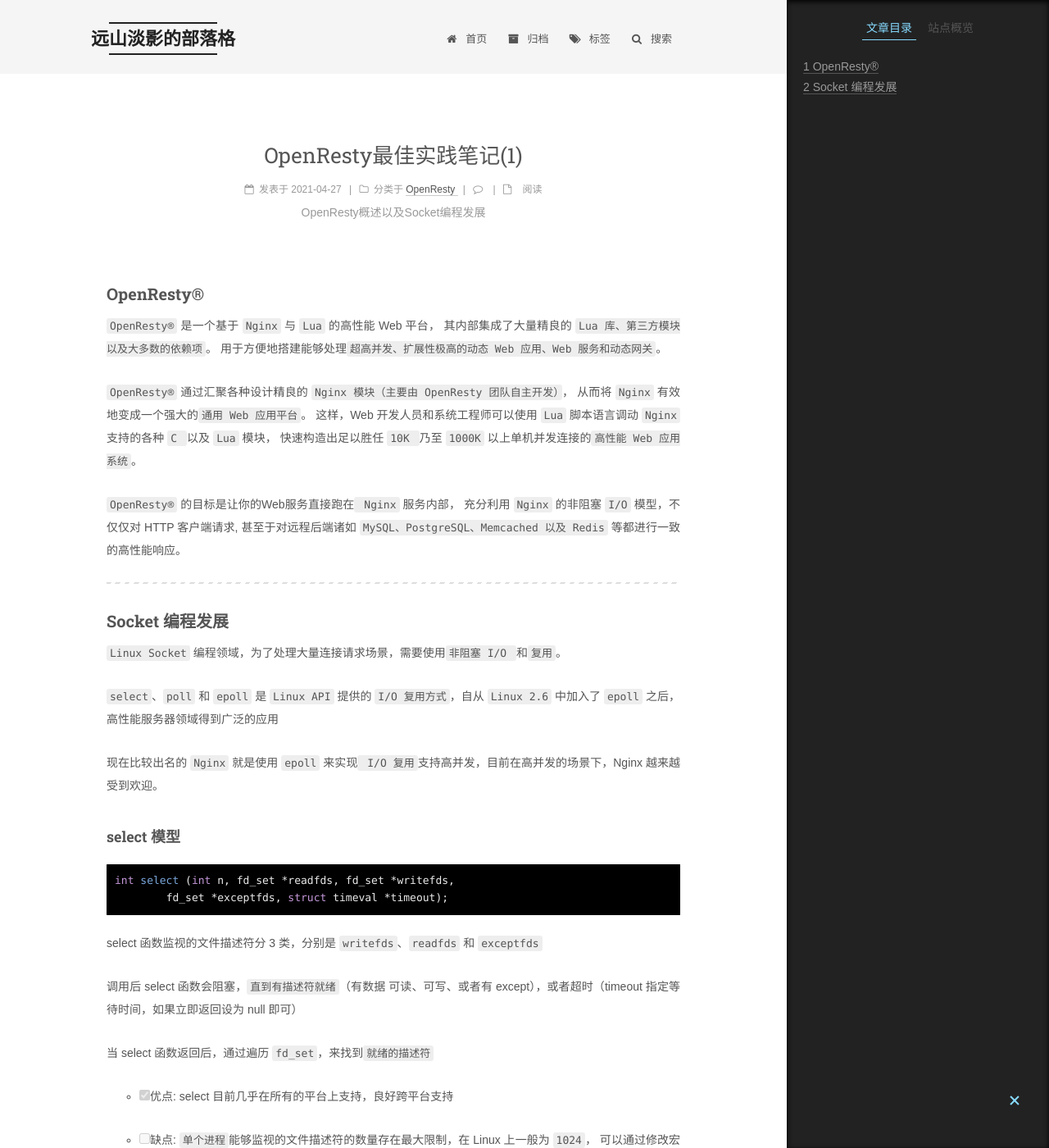
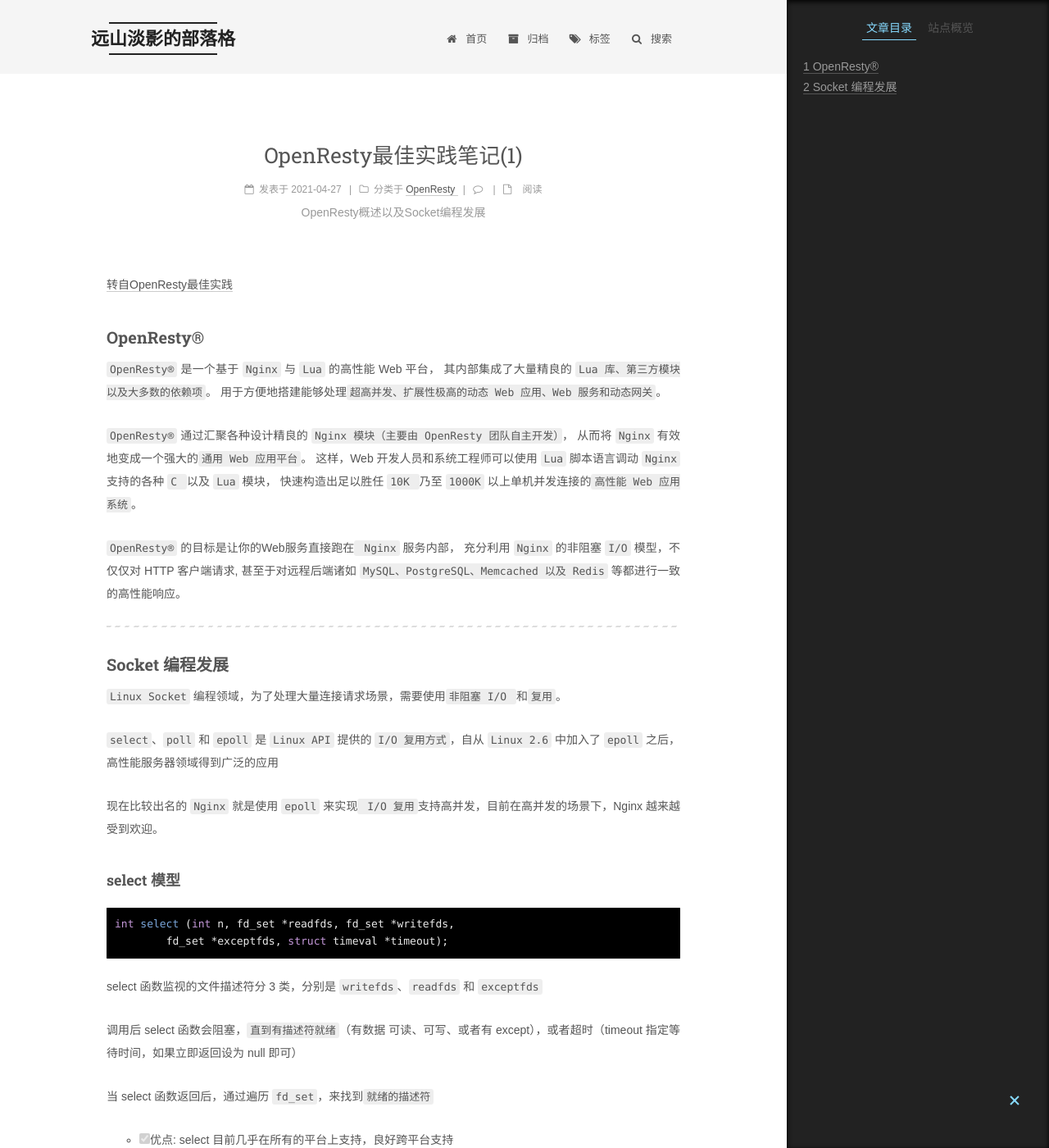
Before and after one commit to landybird/landybird.github.io, a Jekyll site: the page built from _posts/2021-04-27-OpenResty最佳实践笔记(1).md, in a window 1280 px wide and 1400 px high. Shown: the whole window at 82% size. Built offline with Jekyll 4.4.1, drawn with Linux system fonts in a browser that asks for light colours; some web fonts are replaced; a script that is not in the unit is left out; comment, search, counter and statistics services are not loaded.

Commit message:
Update 2021-04-27-OpenResty最佳实践笔记(1).md

```diff
--- a/_posts/2021-04-27-OpenResty最佳实践笔记(1).md
+++ b/_posts/2021-04-27-OpenResty最佳实践笔记(1).md
@@ -6,6 +6,9 @@ categories:
 tags:
 - OpenResty
 ---
+
+[转自OpenResty最佳实践](https://legacy.gitbook.com/book/moonbingbing/openresty-best-practices)
+
 
 ### OpenResty®
 
```
